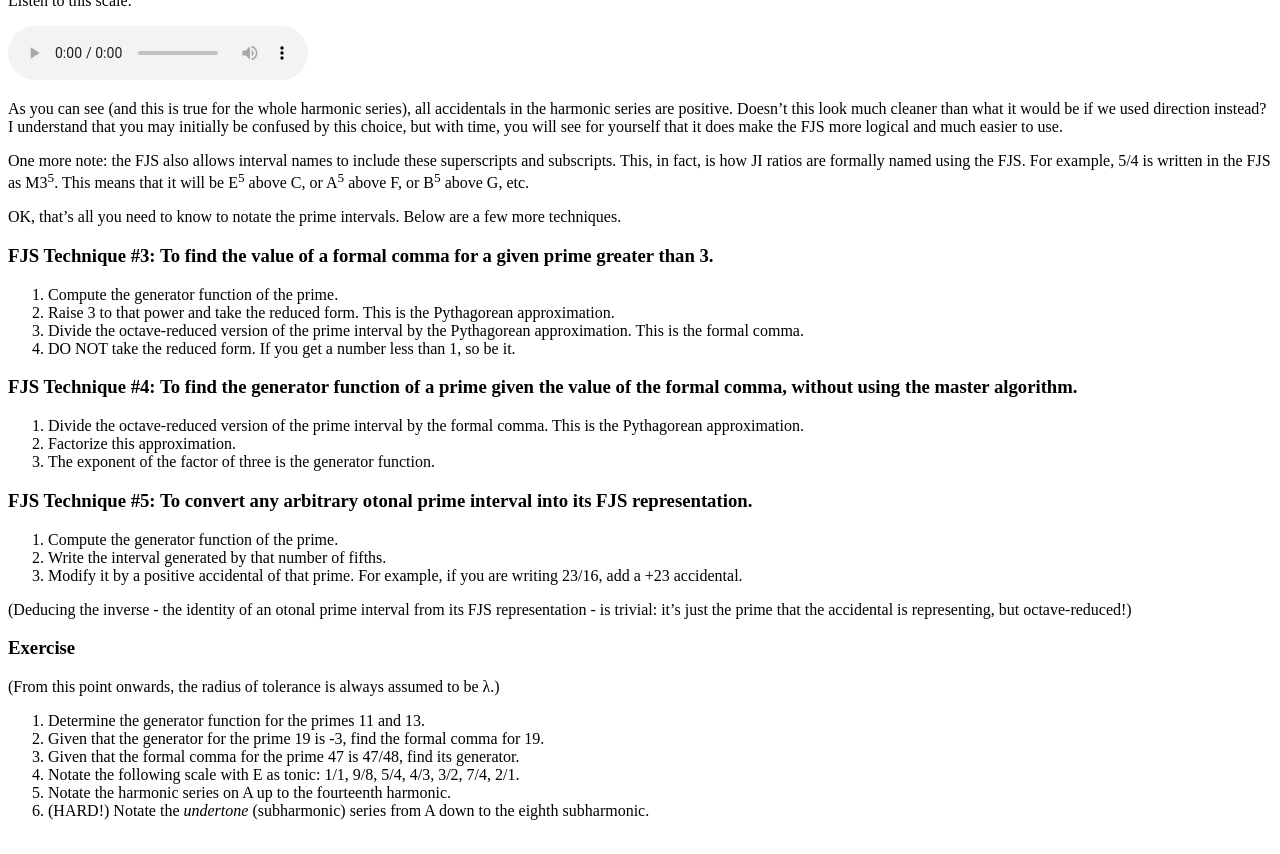
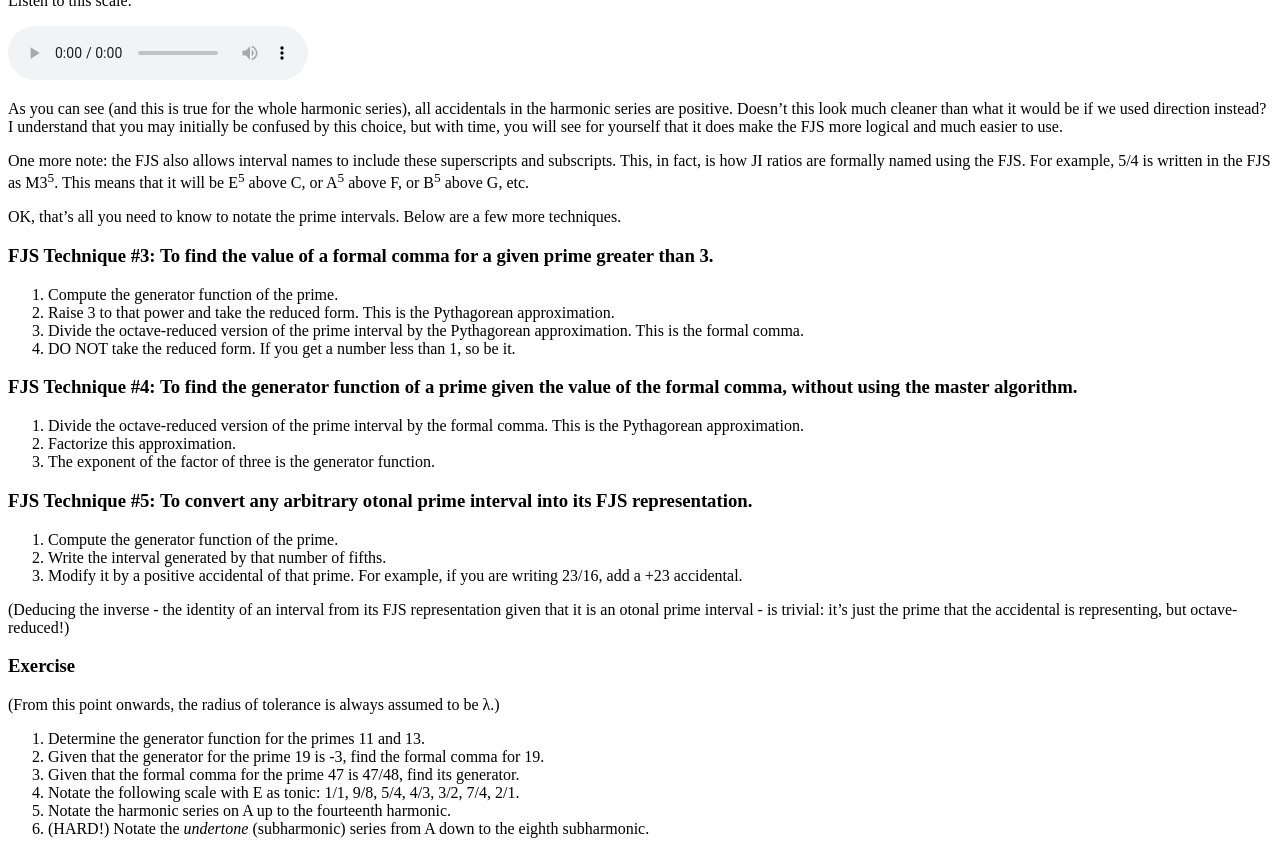
Before and after one commit to misotanni/misotanni.github.io, a Jekyll site: the page built from fjs/en/crash.md, in a window 1280 px wide and 900 px high, scrolled down 4735 px, cut to the strip 46-900 px from the top of the window. Built offline with Jekyll 4.4.1, drawn with Linux system fonts in a browser that asks for light colours; our own code applies the rules of GitHub Pages for plain Markdown files; formulas are drawn with MathJax 3.

Commit message:
Update crash.md

```diff
--- a/fjs/en/crash.md
+++ b/fjs/en/crash.md
@@ -205,7 +205,7 @@ OK, that's all you need to know to notate the prime intervals. Below are a few m
 2. Write the interval generated by that number of fifths.
 3. Modify it by a positive accidental of that prime. For example, if you are writing 23/16, add a +23 accidental.
 
-(Deducing the inverse - the identity of an otonal prime interval from its FJS representation - is trivial: it's just the prime that the accidental is representing, but octave-reduced!)
+(Deducing the inverse - the identity of an interval from its FJS representation given that it is an otonal prime interval - is trivial: it's just the prime that the accidental is representing, but octave-reduced!)
 
 ### Exercise
 
```
